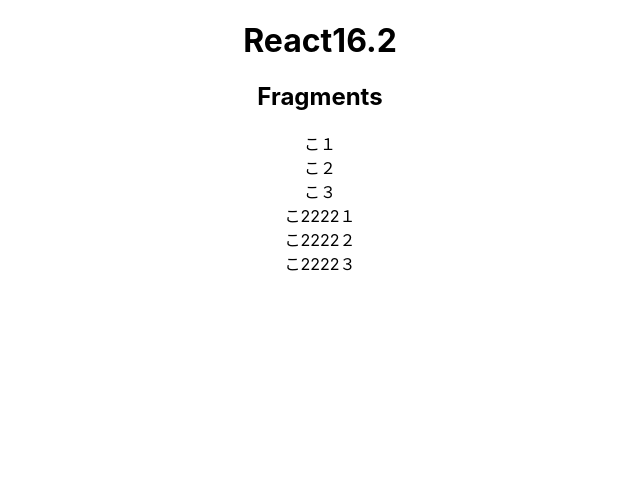
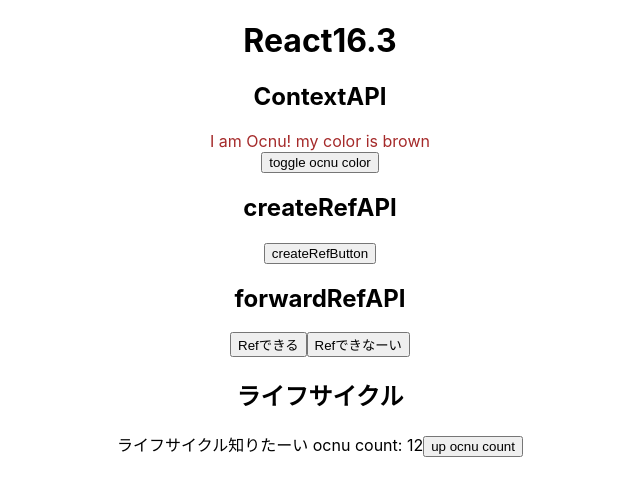
Before and after one commit to you-hei/OcnuReact16Hurikaeri, a React (Create React App) app: page / in a window 1280 px wide. Shown: the top 496 px of the page, without its empty margins (320-960 px from the left). Built offline with nearby package versions, Linux system fonts and the light colour scheme.

Commit message:
react16.3

```diff
--- a/package.json
+++ b/package.json
@@ -3,8 +3,8 @@
   "version": "0.1.0",
   "private": true,
   "dependencies": {
-    "react": "^16.2.0",
-    "react-dom": "^16.2.1",
+    "react": "^16.3.2",
+    "react-dom": "^16.3.3",
     "react-scripts": "2.1.5"
   },
   "scripts": {
--- a/src/App.js
+++ b/src/App.js
@@ -1,9 +1,9 @@
 import React, { Component } from 'react';
-import logo from './logo.svg';
 import './App.css';
 import React15NoYatsu from "./vasion-betsu/React15NoYatsu";
 import React16NoYatsu from "./vasion-betsu/React160NoYatsu";
 import React162NoYatsu from "./vasion-betsu/React162NoYatsu";
+import React163NoYatsu from "./vasion-betsu/React163NoYatsu";
 
 class App extends Component {
   render() {
@@ -11,7 +11,8 @@
       <div className="App">
         {/*<React15NoYatsu />*/}
         {/*<React16NoYatsu />*/}
-        <React162NoYatsu />
+        {/*<React162NoYatsu />*/}
+        <React163NoYatsu />
       </div>
     );
   }
--- a/src/vasion-betsu/React15NoYatsu.js
+++ b/src/vasion-betsu/React15NoYatsu.js
@@ -29,11 +29,11 @@
     }
 }
 
-class ErrorBoundariesDekinai extends Component {
-    render() {
-        return <div/>
-    }
-}
+// class ErrorBoundariesDekinai extends Component {
+//     render() {
+//         return <div/>
+//     }
+// }
 
 const React15NoYatsu = () => (
     <div>
--- a/src/vasion-betsu/React160NoYatsu.js
+++ b/src/vasion-betsu/React160NoYatsu.js
@@ -29,15 +29,15 @@
     }
 }
 
-class ErrorBoundariesDekiru extends Component {
-    render() {
-        return <div/>
-    }
-}
+// class ErrorBoundariesDekiru extends Component {
+//     render() {
+//         return <div/>
+//     }
+// }
 
 const React16NoYatsu = () => (
     <div>
-        <h1>React15</h1>
+        <h1>React16</h1>
         <h2>Fragments</h2>
         <FragmentsDekiru />
         <h2>Portals</h2>
--- a/src/vasion-betsu/React162NoYatsu.js
+++ b/src/vasion-betsu/React162NoYatsu.js
@@ -1,5 +1,4 @@
-import React, { Component } from 'react'
-import ReactDOM from 'react-dom'
+import React  from 'react'
 
 const FragmentsDekiru = () => (
     <React.Fragment>
--- /dev/null
+++ b/src/vasion-betsu/React163NoYatsu.js
@@ -0,0 +1,152 @@
+import React, { Component } from 'react'
+
+////////////  createRefAPI ///////////////////
+class CreateRefDekiru extends Component {
+    constructor(props) {
+        super(props)
+        this.buttonRef = React.createRef()
+    }
+
+    componentDidMount() {
+        console.log(this.buttonRef.current)
+        this.buttonRef.current.addEventListener('click', () => { console.log('ugogog') })
+    }
+
+    render() {
+        return (
+            <button ref={this.buttonRef}>createRefButton</button>
+        )
+    }
+}
+
+////////////  ContextAPI ///////////////////
+const OcnuContext = React.createContext({ color: 'black' })
+class Toire extends Component {
+    constructor(props) {
+        super(props)
+        this.state = { color: 'brown' }
+        this.onClickToggleOcnuColor = this.onClickToggleOcnuColor.bind(this)
+    }
+    onClickToggleOcnuColor() {
+        this.setState(() => ({
+            color: this.state.color === 'brown' ? 'green' : 'brown'
+        }))
+    }
+    render() {
+        return (
+            <OcnuContext.Provider value={this.state}>
+                <Benki />
+                <button onClick={this.onClickToggleOcnuColor}>
+                    toggle ocnu color
+                </button>
+            </OcnuContext.Provider>
+        )
+    }
+}
+const Benki = () => (
+    <div>
+        <OcnuBody />
+    </div>
+)
+const OcnuBody = () => (
+    <OcnuContext.Consumer>
+        {ctx => <span style={{ color: ctx.color }}>I am Ocnu! my color is {ctx.color}</span>}
+    </OcnuContext.Consumer>
+)
+
+////////////  forwardRefAPI ///////////////////
+const ForwardRefDekiruButton = React.forwardRef((props, ref) => (
+    <button ref={ref}>Refできる</button>
+))
+const ForwardRefDekinaiButton = ({ ref }) => (
+    <button ref={ref}>Refできなーい</button>
+)
+class ForwardRefTameshiTai extends Component {
+    constructor(props) {
+        super(props)
+        this.dekiruRef = React.createRef()
+        this.dekinaiRef = React.createRef()
+    }
+    componentDidMount() {
+        console.log('できるはず', this.dekiruRef.current)
+        console.log('できないはず', this.dekinaiRef.current)
+    }
+    render() {
+        return(
+            <div>
+                <ForwardRefDekiruButton ref={this.dekiruRef} />
+                <ForwardRefDekinaiButton ref={this.dekinaiRef} />
+            </div>
+        )
+    }
+}
+
+////////////  ライフサイクル ///////////////////
+class LifeCycleTamehsitai extends Component {
+    constructor(props) {
+        super(props)
+        this.state = { ocnu_count: 12 }
+        this.onClickButton = this.onClickButton.bind(this)
+    }
+    componentWillMount() {
+        console.log('componentWillMount')
+    }
+    UNSAFE_componentWillMount() {
+        console.log('UNSAFE_componentWillMount')
+    }
+    componentWillReceiveProps(nextProps, nextContext) {
+        console.log('componentWillReceiveProps')
+    }
+    UNSAFE_componentWillReceiveProps(nextProps, nextContext) {
+        console.log('UNSAFE_componentWillReceiveProps')
+    }
+    componentWillUpdate(nextProps, nextState, nextContext) {
+        console.log('componentWillUpdate')
+    }
+    UNSAFE_componentWillUpdate(nextProps, nextState, nextContext) {
+        console.log('UNSAFE_componentWillUpdate')
+    }
+    // static getDerivedStateFromProps() {
+    //     // これ読んだら古いやつは呼ばれなくなるぽい
+    //     console.log('getDerivedStateFromProps')
+    //     return null
+    // }
+    // getSnapshotBeforeUpdate(prevProps, prevState) {
+    //     // これ読んだら古いやつは呼ばれなくなるぽい
+    //     console.log('getSnapshotBeforeUpdate')
+    //     return 'unchi'
+    // }
+    componentDidUpdate(prevProps, prevState, snapshot) {
+        console.log('componentDidUpdate', snapshot)
+    }
+
+    onClickButton() {
+        this.setState(() => ({ ocnu_count: this.state.ocnu_count + 1 }))
+    }
+    render() {
+        return (
+            <div>
+                ライフサイクル知りたーい
+                ocnu count: {this.state.ocnu_count}
+                <button onClick={this.onClickButton}>up ocnu count</button>
+            </div>
+        )
+    }
+}
+
+
+const React163NoYatsu = () => (
+    <div>
+        <h1>React16.3</h1>
+        <h2>ContextAPI</h2>
+        <Toire />
+        <h2>createRefAPI</h2>
+        <CreateRefDekiru />
+        <h2>forwardRefAPI</h2>
+        <ForwardRefTameshiTai />
+        <h2>ライフサイクル</h2>
+        <LifeCycleTamehsitai />
+    </div>
+)
+
+export default React163NoYatsu
```
Also changed, not shown: 1 other file (tests, documents, lock files or other folders).
